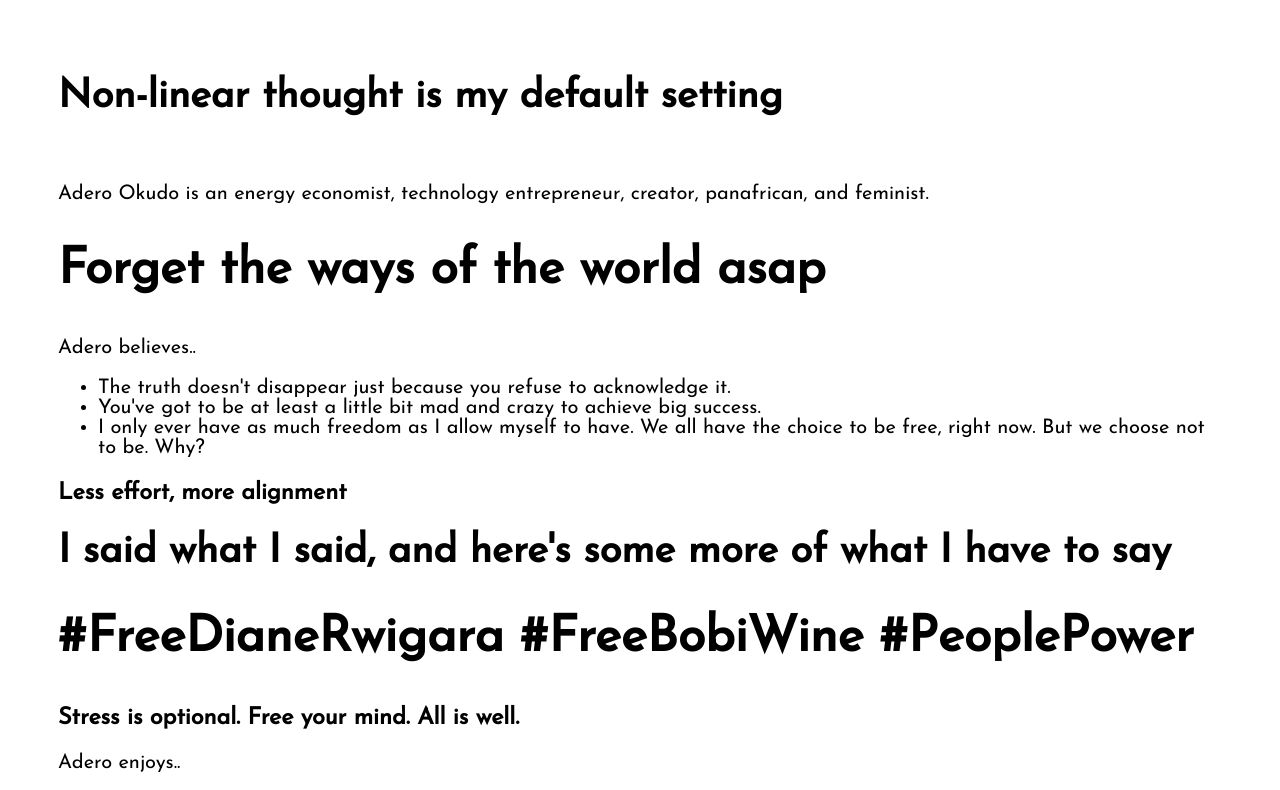
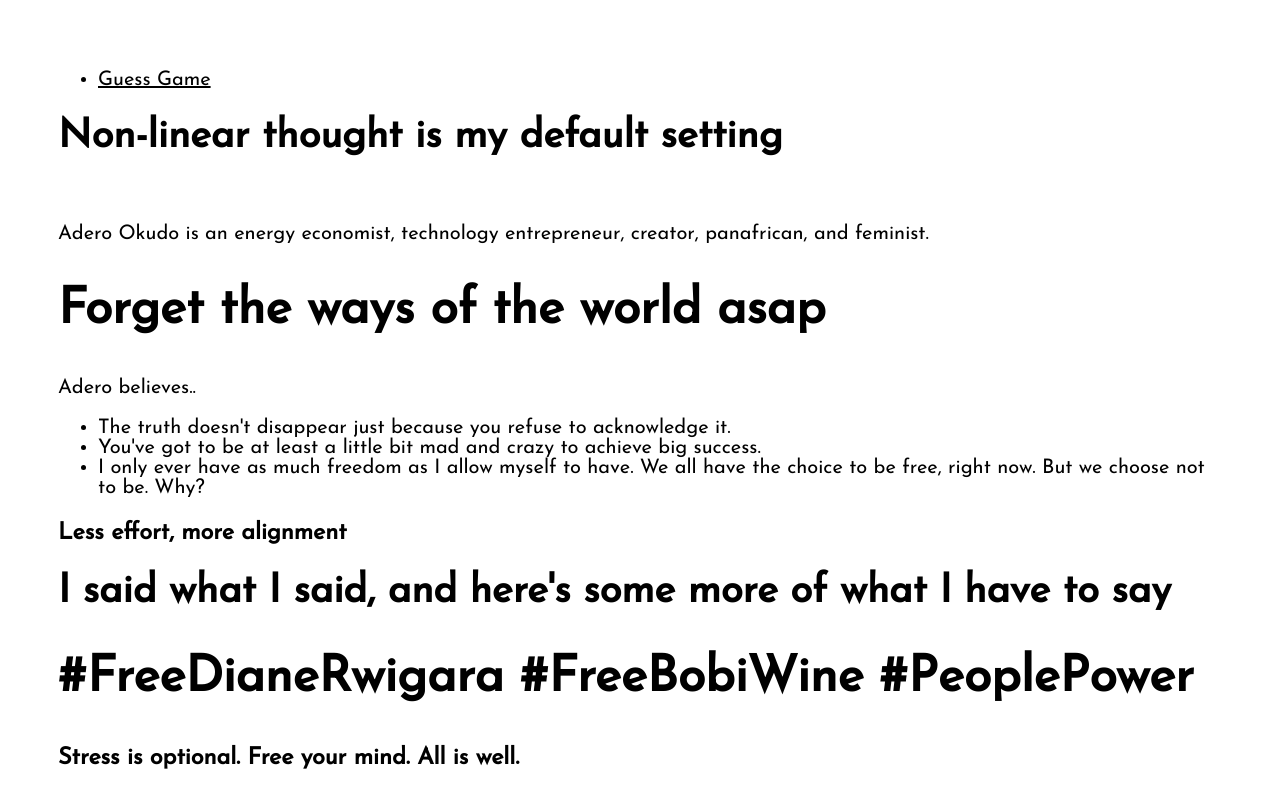
Before and after one commit to nyarokudo/testsite, a plain HTML site: page index.html in a window 1280 px wide. Shown: the top 790 px of the page. Drawn offline with Linux system fonts and the light colour scheme.

Commit message:
Added link

```diff
--- a/index.html
+++ b/index.html
@@ -7,6 +7,9 @@
     <link href="https://fonts.googleapis.com/css?family=Josefin+Sans" rel="stylesheet">
   </head>
   <body>
+    <ul>
+    <li><a href="guess.html">Guess Game</a></li>
+    </ul>
   	<h1>Non-linear thought is my default setting</h1>
     <img src="">
   	<p>Adero Okudo is an energy economist, technology entrepreneur, creator, panafrican, and feminist.</p>
```
